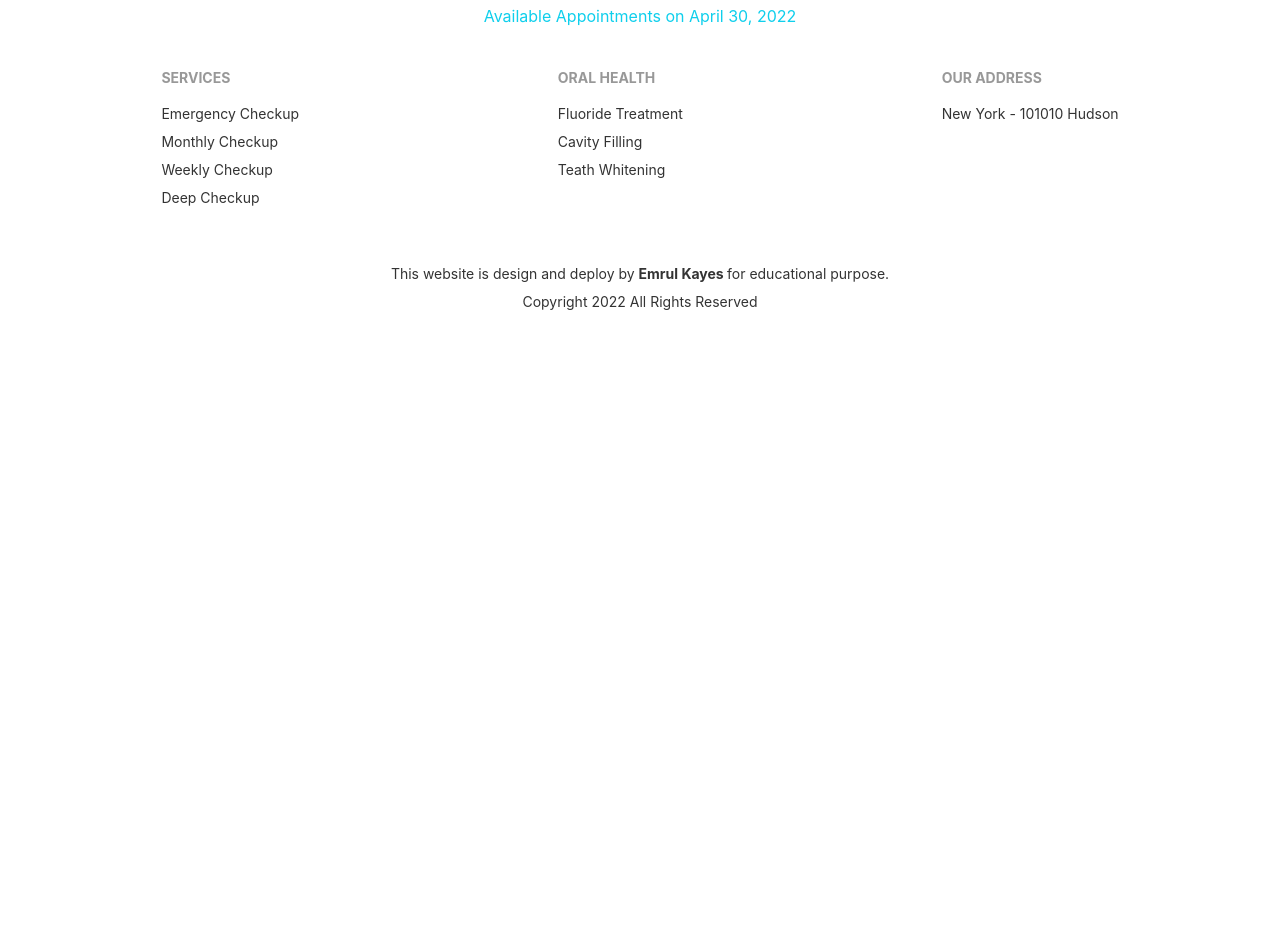
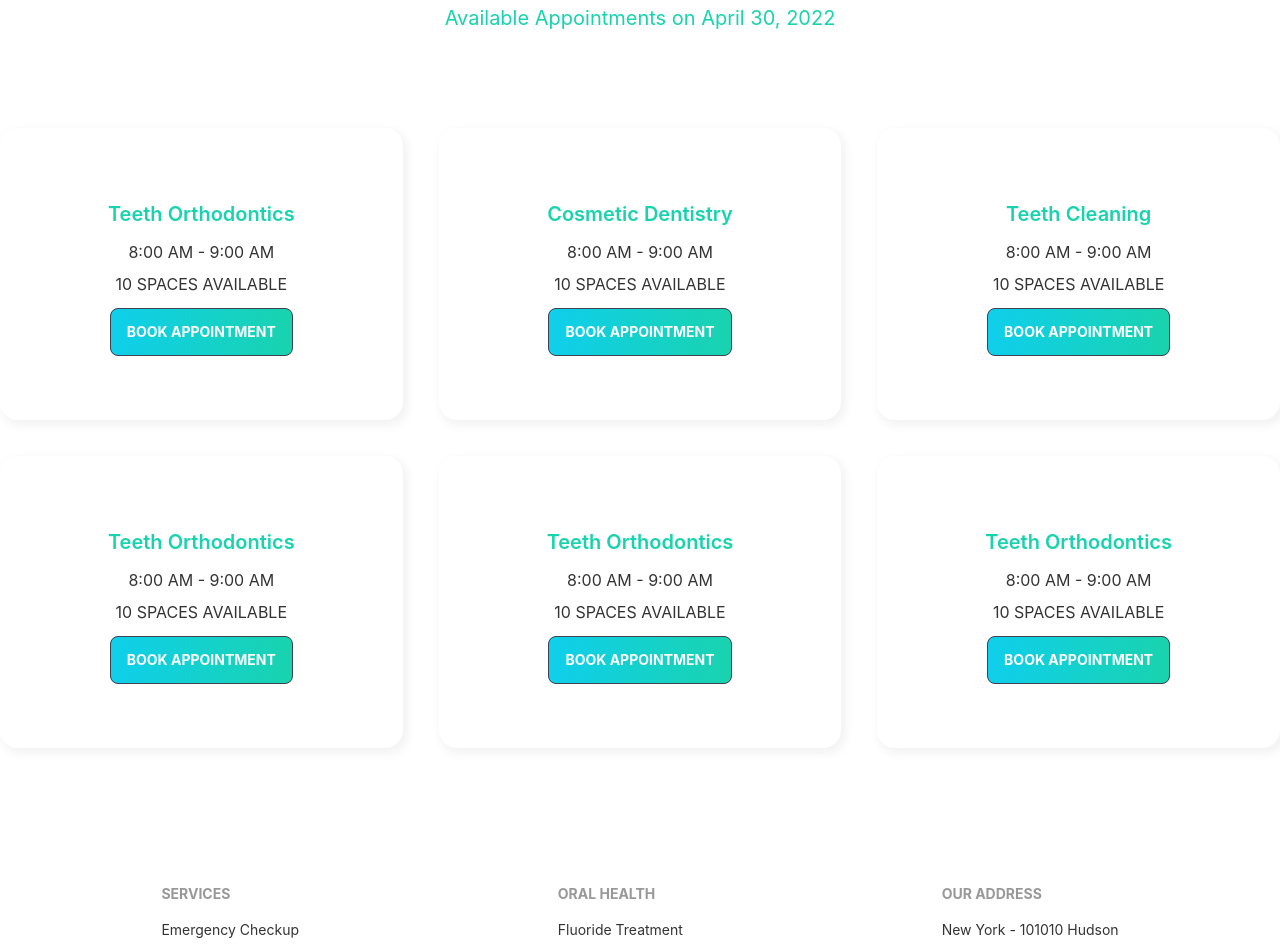
Before and after one commit to its-kayes/Doctors-clint-side, a React (Create React App) app: page /appointment in a window 1280 px wide. Shown: the part 860-1805 px from the top of the page. Before the commit the page ends 1188 px from the top, so only its background shows below. Built offline with nearby package versions, Linux system fonts and the light colour scheme.

Commit message:
AppointmentDates Finished

```diff
--- a/src/Page/Components/Appointment/AppointmentDates.js
+++ b/src/Page/Components/Appointment/AppointmentDates.js
@@ -1,9 +1,48 @@
 import React from 'react';
+import PrimaryBtn from '../../Shared/PrimaryBtn';
 
 const AppointmentDates = () => {
     return (
         <div>
-            <p className='text-primary text-center'> Available Appointments on April 30, 2022 </p>
+            <p className='text-secondary text-center text-xl'> Available Appointments on April 30, 2022 </p>
+            <div className='my-24 grid grid-cols-3 gap-9 justify-around text-center'>
+                <div style={{ boxShadow: "3px 4px 10px 2px rgba(0, 0, 0, 0.05)", borderRadius: "18px" }} className='rounded p-16'>
+                    <p className='text-secondary font-semibold text-xl p-2'> Teeth Orthodontics </p>
+                    <p className='p-1'> 8:00 AM - 9:00 AM </p>
+                    <p className='p-1 pb-3'> 10 SPACES AVAILABLE </p>
+                    <PrimaryBtn> Book Appointment </PrimaryBtn>
+                </div>
+                <div style={{ boxShadow: "3px 4px 10px 2px rgba(0, 0, 0, 0.05)", borderRadius: "18px" }} className='rounded p-16'>
+                    <p className='text-secondary font-semibold text-xl p-2'> Cosmetic Dentistry </p>
+                    <p className='p-1'> 8:00 AM - 9:00 AM </p>
+                    <p className='p-1 pb-3'> 10 SPACES AVAILABLE </p>
+                    <PrimaryBtn> Book Appointment </PrimaryBtn>
+                </div>
+                <div style={{ boxShadow: "3px 4px 10px 2px rgba(0, 0, 0, 0.05)", borderRadius: "18px" }} className='rounded p-16'>
+                    <p className='text-secondary font-semibold text-xl p-2'> Teeth Cleaning </p>
+                    <p className='p-1'> 8:00 AM - 9:00 AM </p>
+                    <p className='p-1 pb-3'> 10 SPACES AVAILABLE </p>
+                    <PrimaryBtn> Book Appointment </PrimaryBtn>
+                </div>
+                <div style={{ boxShadow: "3px 4px 10px 2px rgba(0, 0, 0, 0.05)", borderRadius: "18px" }} className='rounded p-16'>
+                    <p className='text-secondary font-semibold text-xl p-2'> Teeth Orthodontics </p>
+                    <p className='p-1'> 8:00 AM - 9:00 AM </p>
+                    <p className='p-1 pb-3'> 10 SPACES AVAILABLE </p>
+                    <PrimaryBtn> Book Appointment </PrimaryBtn>
+                </div>
+                <div style={{ boxShadow: "3px 4px 10px 2px rgba(0, 0, 0, 0.05)", borderRadius: "18px" }} className='rounded p-16'>
+                    <p className='text-secondary font-semibold text-xl p-2'> Teeth Orthodontics </p>
+                    <p className='p-1'> 8:00 AM - 9:00 AM </p>
+                    <p className='p-1 pb-3'> 10 SPACES AVAILABLE </p>
+                    <PrimaryBtn> Book Appointment </PrimaryBtn>
+                </div>
+                <div style={{ boxShadow: "3px 4px 10px 2px rgba(0, 0, 0, 0.05)", borderRadius: "18px" }} className='rounded p-16'>
+                    <p className='text-secondary font-semibold text-xl p-2'> Teeth Orthodontics </p>
+                    <p className='p-1'> 8:00 AM - 9:00 AM </p>
+                    <p className='p-1 pb-3'> 10 SPACES AVAILABLE </p>
+                    <PrimaryBtn> Book Appointment </PrimaryBtn>
+                </div>
+            </div>
         </div>
     );
 };
```
